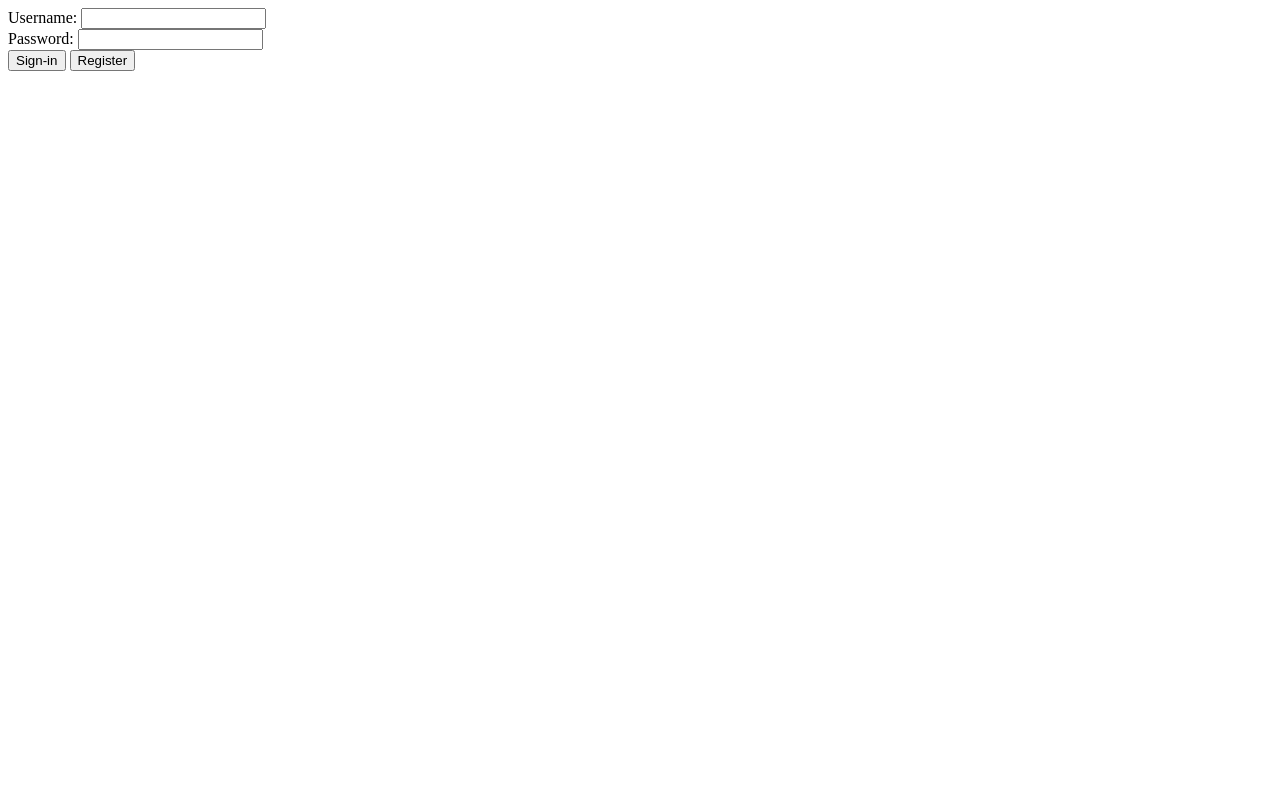
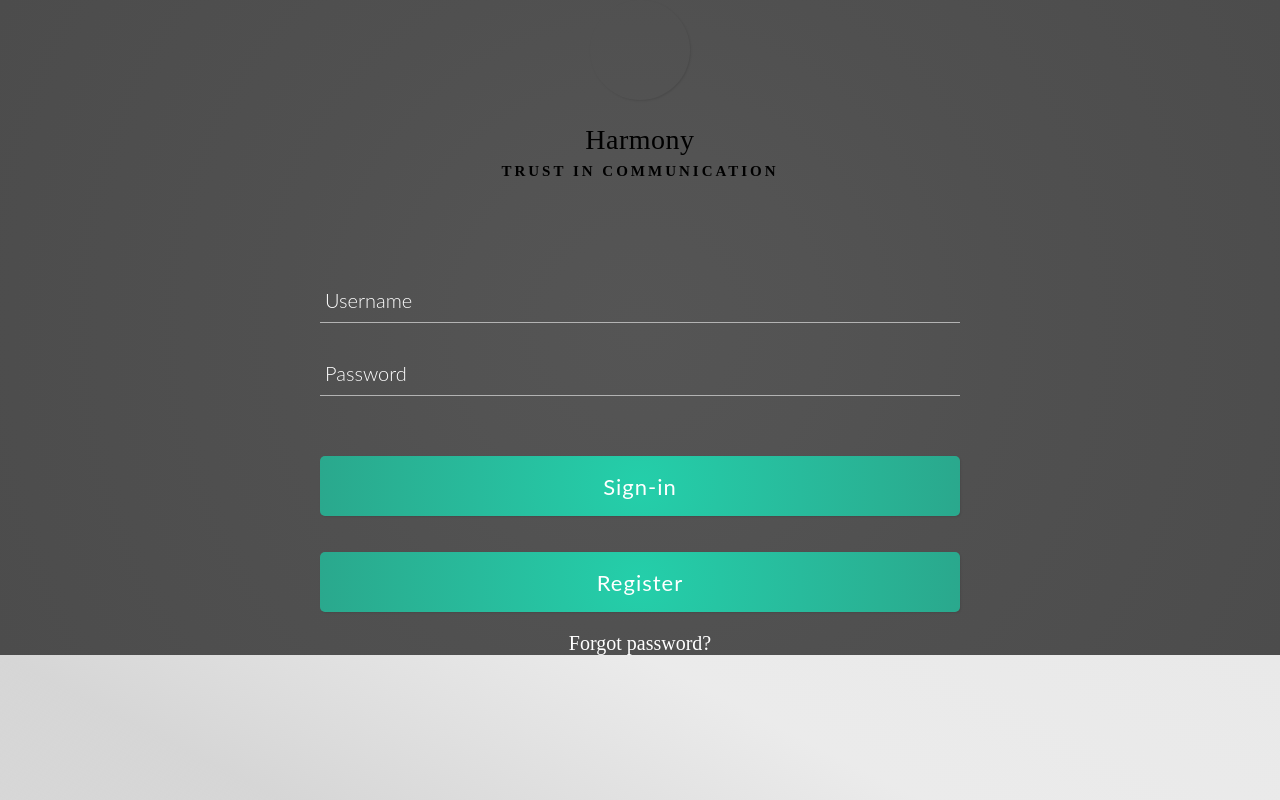
Before and after one commit to AndreiMariciuc/Harmony, a website: page frontend/public/login.html in a window 1280 px wide. Drawn offline with Linux system fonts and the light colour scheme.

Commit message:
login-style-complete

```diff
--- /dev/null
+++ b/frontend/public/css/logo.css
@@ -0,0 +1,114 @@
+html, body {
+    margin: 0;
+}
+
+body {
+    background: linear-gradient(to left bottom, #e9e9e9, #ebebeb, #d6d6d6, rgba(183, 183, 183, 0.54), #505050);
+}
+
+.login-div {
+    display: flex;
+    flex-direction: column;
+    align-items: center;
+    background: radial-gradient(circle, #555555, #535353, #505050, #4e4e4e, #4c4c4c);
+}
+
+.logo {
+    /*background-image:url("Logo.png");*/
+    width: 100px;
+    height: 100px;
+    border-radius: 50%;
+    margin: 0 auto;
+    box-shadow: 1px 1px 2px rgba(0, 0, 0, 0.1);
+}
+
+.title {
+    text-align: center;
+    font-size: 28px;
+    padding-top: 24px;
+    letter-spacing: 0.5px;
+}
+
+.sub-title {
+    text-align: center;
+    font-size: 15px;
+    padding-top: 7px;
+    letter-spacing: 3px;
+    text-transform: uppercase;
+    font-weight: bold;
+}
+
+.fields {
+    width: 50%;
+    padding: 100px 5px 30px 5px;
+}
+
+.fields input {
+    border: none;
+    outline: none;
+    background: none;
+    font-size: 18px;
+    font-family: 'Lato', sans-serif;
+    color: white;
+    padding: 10px 10px 10px 5px;
+}
+
+.username, .password {
+    display: block;
+    border-bottom: 1px solid #b3b3b3;
+    margin-bottom: 30px;
+}
+
+::placeholder { /* Chrome, Firefox, Opera, Safari 10.1+ */
+    opacity: 1; /* Firefox */
+    color: white;
+    font-size: 20px;
+    font-weight: 300;
+}
+
+::-ms-input-placeholder { /* Microsoft Edge */
+    color: white;
+    font-size: 20px;
+    font-weight: 300;
+}
+
+#sign-in-btn, #register-btn {
+    outline: none;
+    border: none;
+    cursor: pointer;
+    width: 50%;
+    height: 60px;
+    border-radius: 5px;
+    font-size: 22px;
+    font-family: 'Lato', sans-serif;
+    color: white;
+    text-align: center;
+    letter-spacing: 1px;
+    background: radial-gradient(circle, #24cfaa, #26c5a3, #28bb9c, #29b294, #2aa88d);
+    box-shadow: 1px 1px 2px rgba(0, 0, 0, 0.1);
+}
+
+#sign-in-btn:hover, #register-btn:hover {
+    background: radial-gradient(circle, #2fdbb6, #32d6b3, #32c9a8, #36c7a7, #38bb9f);
+}
+
+#sign-in-btn:active, #register-btn:active {
+    background: radial-gradient(circle, #1da88a, #1ea084, #229c82, #23947b, #238d76);
+}
+
+.link {
+    padding-top: 20px;
+    text-align: center;
+}
+
+.link a {
+    text-decoration: none;
+    color: white;
+    font-size: 20px;
+}
+
+.fields svg {
+    height: 22px;
+    margin-bottom: -3px;
+    margin-right: 10px;
+}
--- a/frontend/public/login.html
+++ b/frontend/public/login.html
@@ -1,18 +1,35 @@
 <!DOCTYPE html>
 <html lang="en">
 <head>
-		<meta charset="UTF-8" />
+    <meta charset="UTF-8"/>
     <title>Sign-in</title>
+    <link rel="stylesheet" href="css/logo.css">
 </head>
 <body>
-		<form method="POST" id="sign-in-user">
-			<label for="username">Username: </label>
-			<input type="text" id="username" /><br />
-			<label for="password">Password: </label>
-			<input type="password" id="password" /><br />
+<!--		<form method="POST" id="sign-in-user">-->
+<!--			<label for="username">Username: </label>-->
+<!--			<input type="text" id="username" /><br />-->
+<!--			<label for="password">Password: </label>-->
+<!--			<input type="password" id="password" /><br />-->
+<!--			<button id="sign-in-btn">Sign-in</button>-->
+<!--			<button id="register-btn">Register</button>-->
+<!--		</form>-->
+
+<div class="login-div">
+    <div class="logo"></div>
+    <div class="title">Harmony</div>
+    <div class="sub-title">trust in communication</div>
+    <div class="fields">
+        <div class="username"><input type="username" id="username-input" class="user-input" placeholder="Username"/>
+        </div>
+        <div class="password"><input type="password" id="password-input" class="pass-input" placeholder="Password"/>
+        </div>
+    </div>
     <button id="sign-in-btn">Sign-in</button>
+    <br><br>
     <button id="register-btn">Register</button>
-		</form>
+    <div class="link"><a href="#">Forgot password?</a></div>
+</div>
 
 <div id="error"></div>
 
@@ -21,8 +38,8 @@
     btn.addEventListener('click', async e => {
         e.preventDefault();
 
-				const username = document.getElementById('username').value;
-				const password = document.getElementById('password').value;
+        const username = document.getElementById('username-input').value;
+        const password = document.getElementById('password-input').value;
 
         const user = {
             username: username,
```
Also changed, not shown: frontend/public/css/main.css (line endings or trailing spaces), 1 other file. Lines whose indentation alone changed are shown as unchanged.
